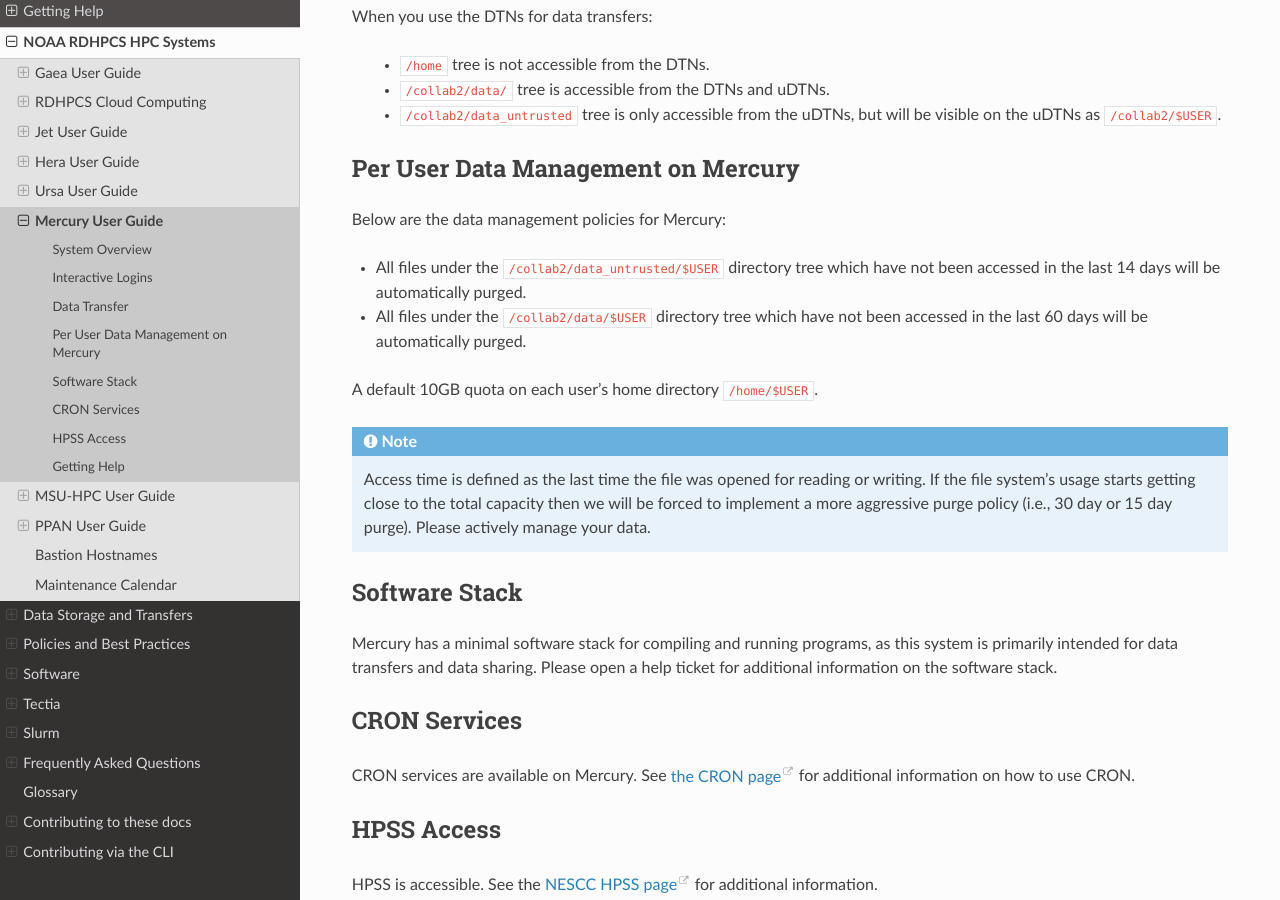
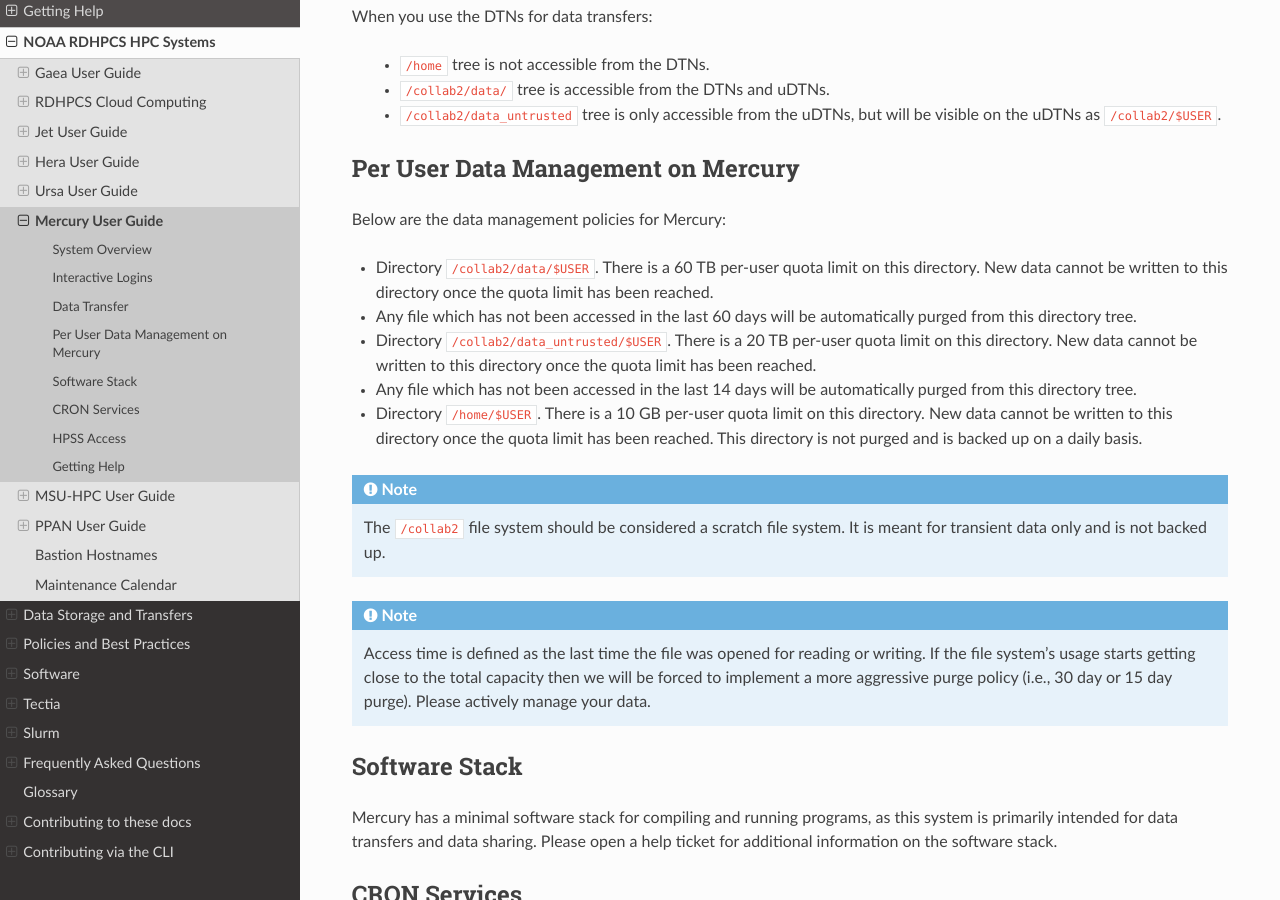
Before and after one commit to NOAA-RDHPCS/noaa-rdhpcs.github.io, a Sphinx documentation site: the page built from source/systems/mercury_user_guide.rst, in a window 1280 px wide and 900 px high, scrolled down 1619 px. Built offline with Sphinx 7.4.7 and the Read the Docs theme 3.1.0, drawn with Linux system fonts in a browser that asks for light colours; pages that are not in the unit, such as notebooks, are missing from menus; some of the changed text lies outside the part shown.

Commit message:
update Mercury UG Per User Data Mgmt

```diff
--- a/source/systems/mercury_user_guide.rst
+++ b/source/systems/mercury_user_guide.rst
@@ -72,12 +72,27 @@ Per User Data Management on Mercury
 
 Below are the data management policies for Mercury:
 
-- All files under the ``/collab2/data_untrusted/$USER`` directory tree which
-  have not been accessed in the last 14 days will be automatically purged.
-- All files under the ``/collab2/data/$USER`` directory tree which have not
-  been accessed in the last 60 days will be automatically purged.
+- Directory ``/collab2/data/$USER``.
+  There is a 60 TB per-user quota limit on this directory.
+  New data cannot be written to this directory once the quota limit
+  has been reached.
+- Any file which has not been accessed in the last 60 days will be
+  automatically purged from this directory tree.
+- Directory ``/collab2/data_untrusted/$USER``.
+  There is a 20 TB per-user quota limit on this directory. New data cannot
+  be written to this directory once the quota limit has been reached.
+- Any file which has not been accessed in the last 14 days will be
+  automatically purged from this directory tree.
+- Directory ``/home/$USER``.
+  There is a 10 GB per-user quota limit on this directory.
+  New data cannot be written to this directory once the quota limit
+  has been reached.
+  This directory is not purged and is backed up on a daily basis.
 
-A default 10GB quota on each user’s home directory ``/home/$USER``.
+.. note::
+
+  The ``/collab2`` file system should be considered a scratch file system.
+  It is meant for transient data only and is not backed up.
 
 .. note::
 
```
